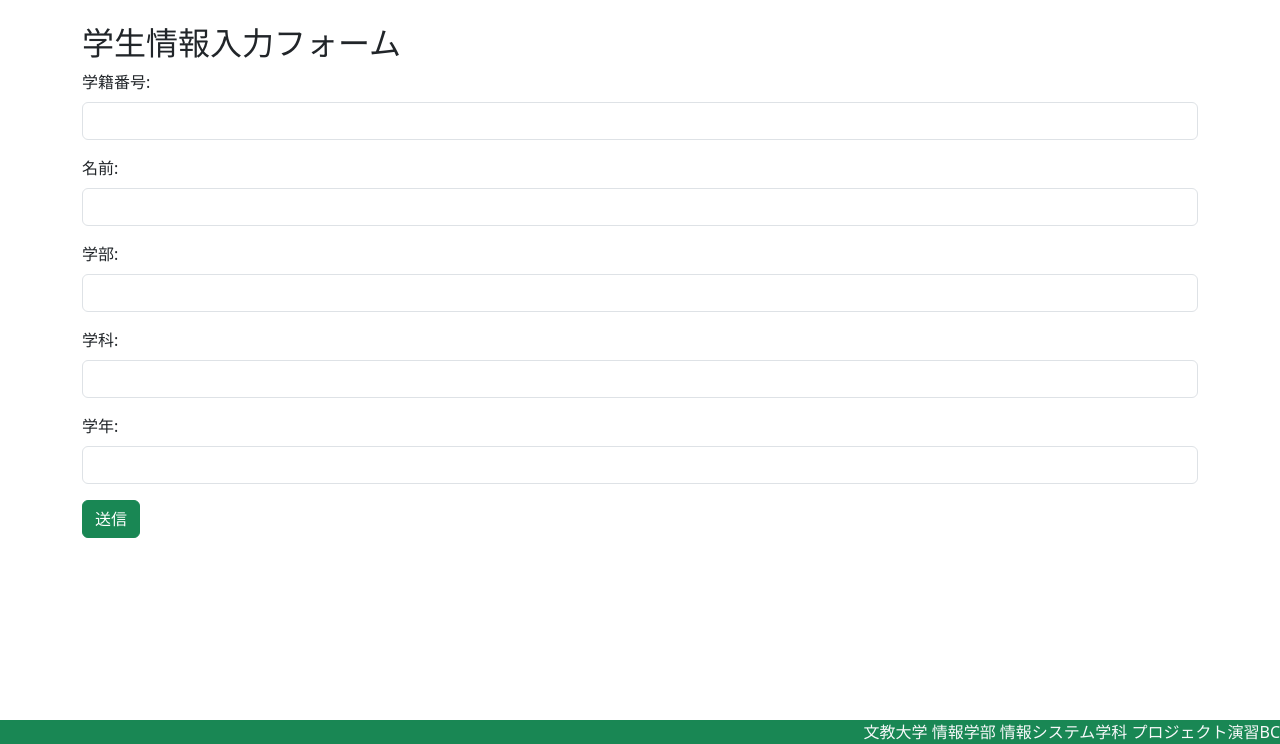
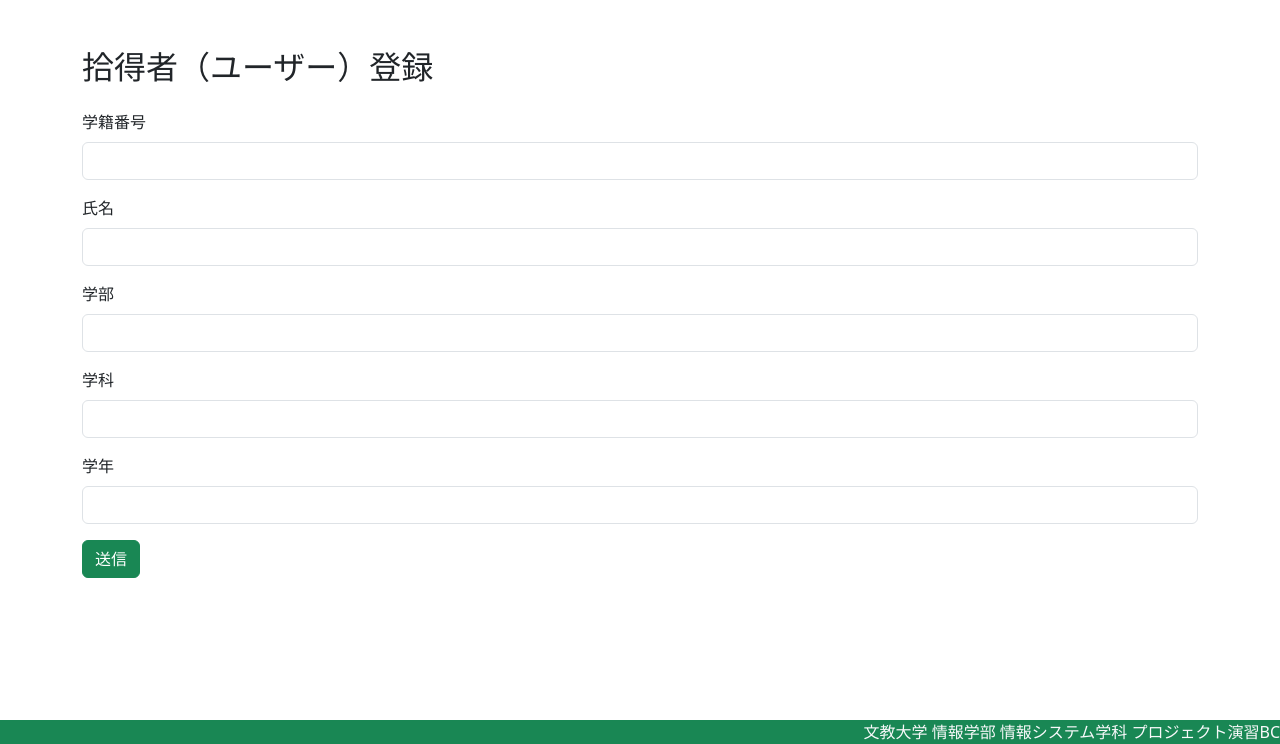
Before and after one commit to Takano1004/project-B, a Flask app: page /lost/user in a window 1280 px wide. Shown: the part 56-800 px from the top of the page. Run offline with Flask 3, Linux system fonts and the light colour scheme.

Commit message:
Update lost_user.html

```diff
--- a/やりなおし/7回目プログラム/templates/lost_user.html
+++ b/やりなおし/7回目プログラム/templates/lost_user.html
@@ -1,30 +1,30 @@
 {% extends "base.html" %}
 
-{% block title %}学生情報入力フォーム{% endblock %}
+{% block title %}ユーザー登録{% endblock %}
 
 {% block content %}
-  <div class="container mt-4">
-    <h2>学生情報入力フォーム</h2>
-    <form action="/submit" method="post">
+<div class="container mt-5">
+    <h2 class="mb-4">拾得者（ユーザー）登録</h2>
+    <form method="post">
         <div class="mb-3">
-        <label for="student-id" class="form-label">学籍番号:</label>
-        <input type="text" id="student-id" name="student_id" class="form-control" required>
+            <label for="student_id" class="form-label">学籍番号</label>
+            <input type="text" class="form-control" id="student_id" name="student_id" required>
         </div>
         <div class="mb-3">
-        <label for="name" class="form-label">名前:</label>
-        <input type="text" id="name" name="name" class="form-control" required>
+            <label for="name" class="form-label">氏名</label>
+            <input type="text" class="form-control" id="name" name="name" required>
         </div>
         <div class="mb-3">
-        <label for="faculty" class="form-label">学部:</label>
-        <input type="text" id="faculty" name="faculty" class="form-control" required>
+            <label for="faculty" class="form-label">学部</label>
+            <input type="text" class="form-control" id="faculty" name="faculty" required>
         </div>
         <div class="mb-3">
-        <label for="department" class="form-label">学科:</label>
-        <input type="text" id="department" name="department" class="form-control" required>
+            <label for="department" class="form-label">学科</label>
+            <input type="text" class="form-control" id="department" name="department" required>
         </div>
         <div class="mb-3">
-        <label for="grade" class="form-label">学年:</label>
-        <input type="number" id="grade" name="grade" class="form-control" min="1" max="6" required>
+            <label for="grade" class="form-label">学年</label>
+            <input type="number" class="form-control" id="grade" name="grade" min="1" max="6" required>
         </div>
         <button type="submit" class="btn btn-success">送信</button>
     </form>
```
Lines whose indentation alone changed are shown as unchanged.
